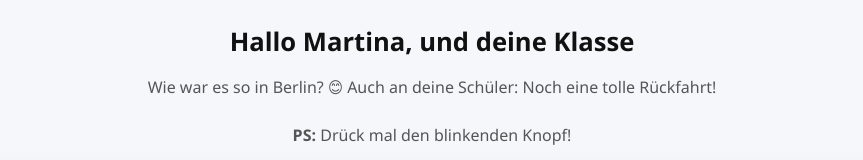
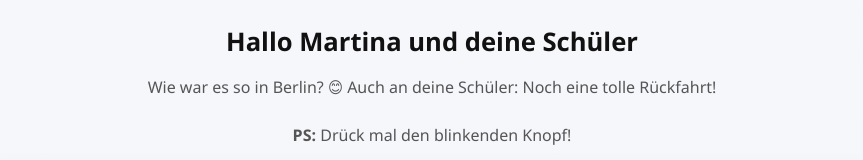
Before and after one commit to Nils-Mc/B, a plain HTML site: page site.html in a window 1280 px wide. Shown: the top 160 px of the page, without its empty margins (208-1071 px from the left). Drawn offline with Linux system fonts and the light colour scheme.

Commit message:
Update site.html

```diff
--- a/site.html
+++ b/site.html
@@ -122,7 +122,7 @@
   </style>
 </head>
 <body>
-  <h1>Hallo Martina, und deine Klasse</h1>
+  <h1>Hallo Martina und deine Schüler</h1>
   <p>
     Wie war es so in Berlin? 😊 Auch an deine Schüler: Noch eine tolle Rückfahrt!
     <br><br>
```
